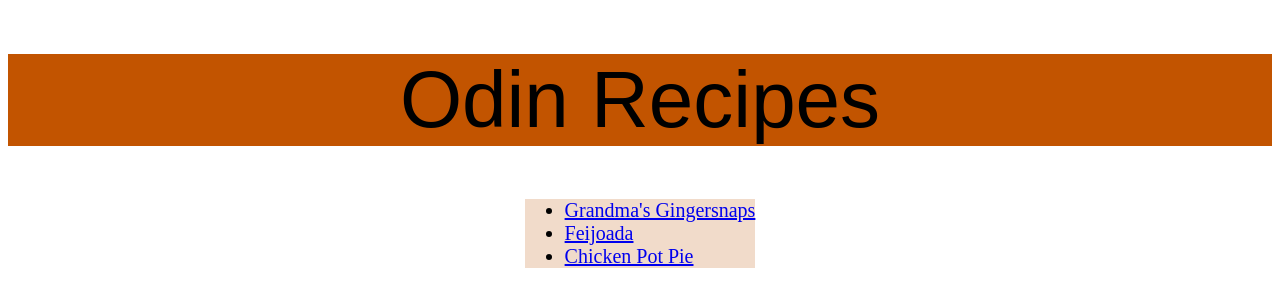
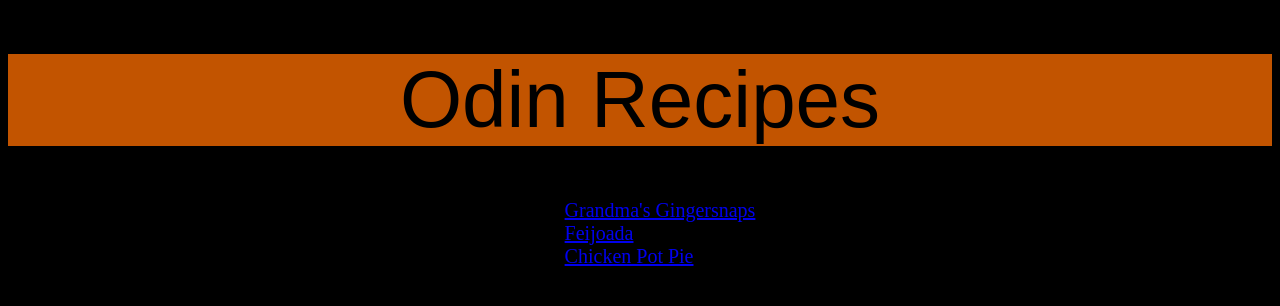
Before and after one commit to trevor-west/odin-recipes, a plain HTML site: page index.html in a window 1280 px wide. Drawn offline with Linux system fonts and the light colour scheme; a web font is replaced by a local one.

Commit message:
Change * background color to black

```diff
--- a/style.css
+++ b/style.css
@@ -1,6 +1,9 @@
 @import url('https://fonts.googleapis.com/css2?family=Rubik+Broken+Fax&family=Rubik+Glitch&display=swap');
 @import url('https://fonts.googleapis.com/css2?family=Rubik+Broken+Fax&family=Rubik+Glitch&display=swap');
 
+* {
+  background-color: black;
+}
 
 .title, .subtitle {
   font-family: "Rubik Broken Fax", sans-serif;
@@ -38,7 +41,6 @@
 }
 
 ul, ol {
-  background-color: rgb(241, 219, 202);
   display: table;
   margin: 0 auto;
 }
```
